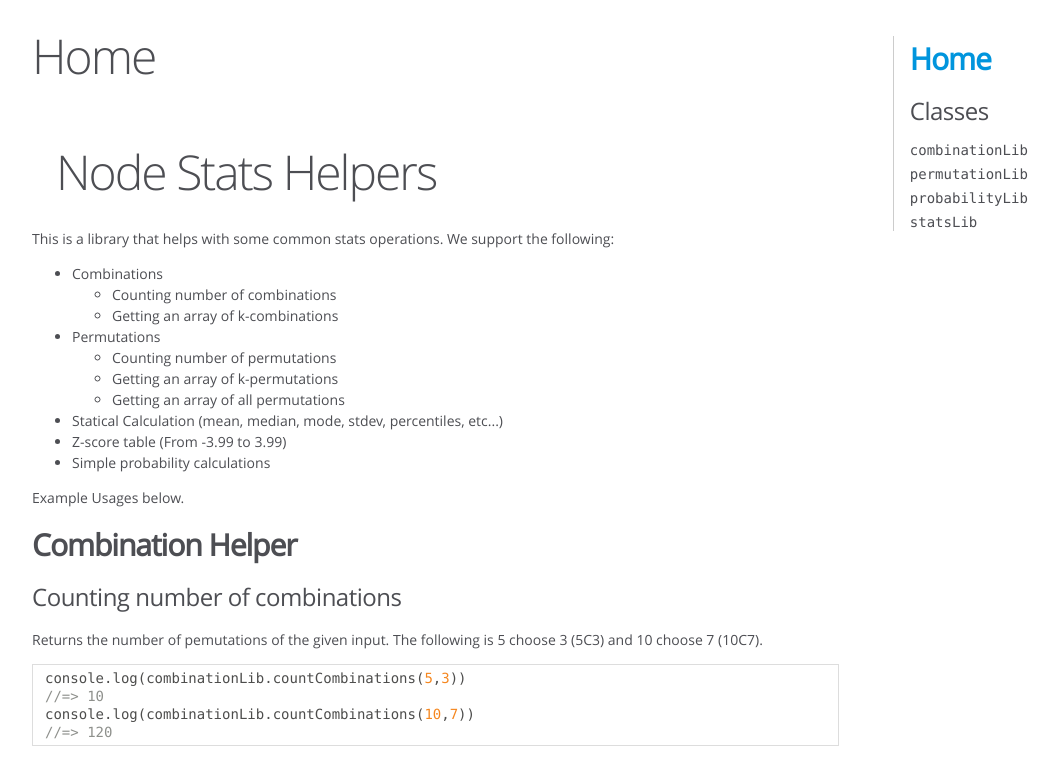
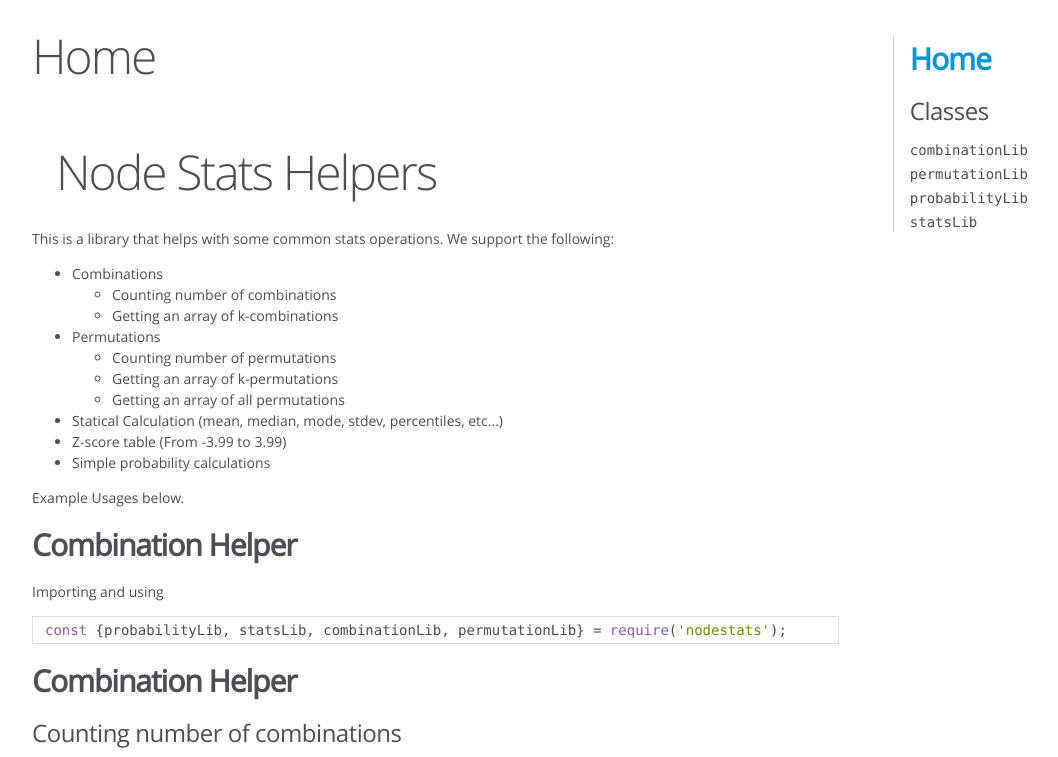
Before and after one commit to jeremyqzt/statsJs, a website: page docs/index.html in a window 1280 px wide. Shown: the top 757 px of the page, without its empty margins (0-1058 px from the left). Drawn offline with Linux system fonts and the light colour scheme.

Commit message:
re-gen docs

```diff
--- a/docs/index.html
+++ b/docs/index.html
@@ -64,6 +64,10 @@
 <li>Simple probability calculations</li>
 </ul>
 <p>Example Usages below.</p>
+<h2>Combination Helper</h2>
+<p>Importing and using</p>
+<pre class="prettyprint source"><code>const {probabilityLib, statsLib, combinationLib, permutationLib} = require('nodestats');
+</code></pre>
 <h2>Combination Helper</h2>
 <h3>Counting number of combinations</h3>
 <p>Returns the number of pemutations of the given input. The following is 5 choose 3 (5C3) and 10 choose 7 (10C7).</p>
@@ -242,7 +246,7 @@ console.log(statsLib.zScorePercentile(-2.1));
 <br class="clear">
 
 <footer>
-    Documentation generated by <a href="https://github.com/jsdoc/jsdoc">JSDoc 3.6.4</a> on Fri Jun 26 2020 18:36:39 GMT-0400 (Eastern Daylight Time)
+    Documentation generated by <a href="https://github.com/jsdoc/jsdoc">JSDoc 3.6.4</a> on Fri Jun 26 2020 18:39:25 GMT-0400 (Eastern Daylight Time)
 </footer>
 
 <script> prettyPrint(); </script>
```
Also changed, not shown: docs/combinationLib.html (+1 -1 lines), docs/combinatorics.js.html (+1 -1 lines), docs/permutationLib.html (+1 -1 lines), docs/probabilityLib.html (+1 -1 lines), docs/probabilityLib.js.html (+1 -1 lines), docs/statsLib.html (+1 -1 lines), docs/statsLib.js.html (+1 -1 lines).
